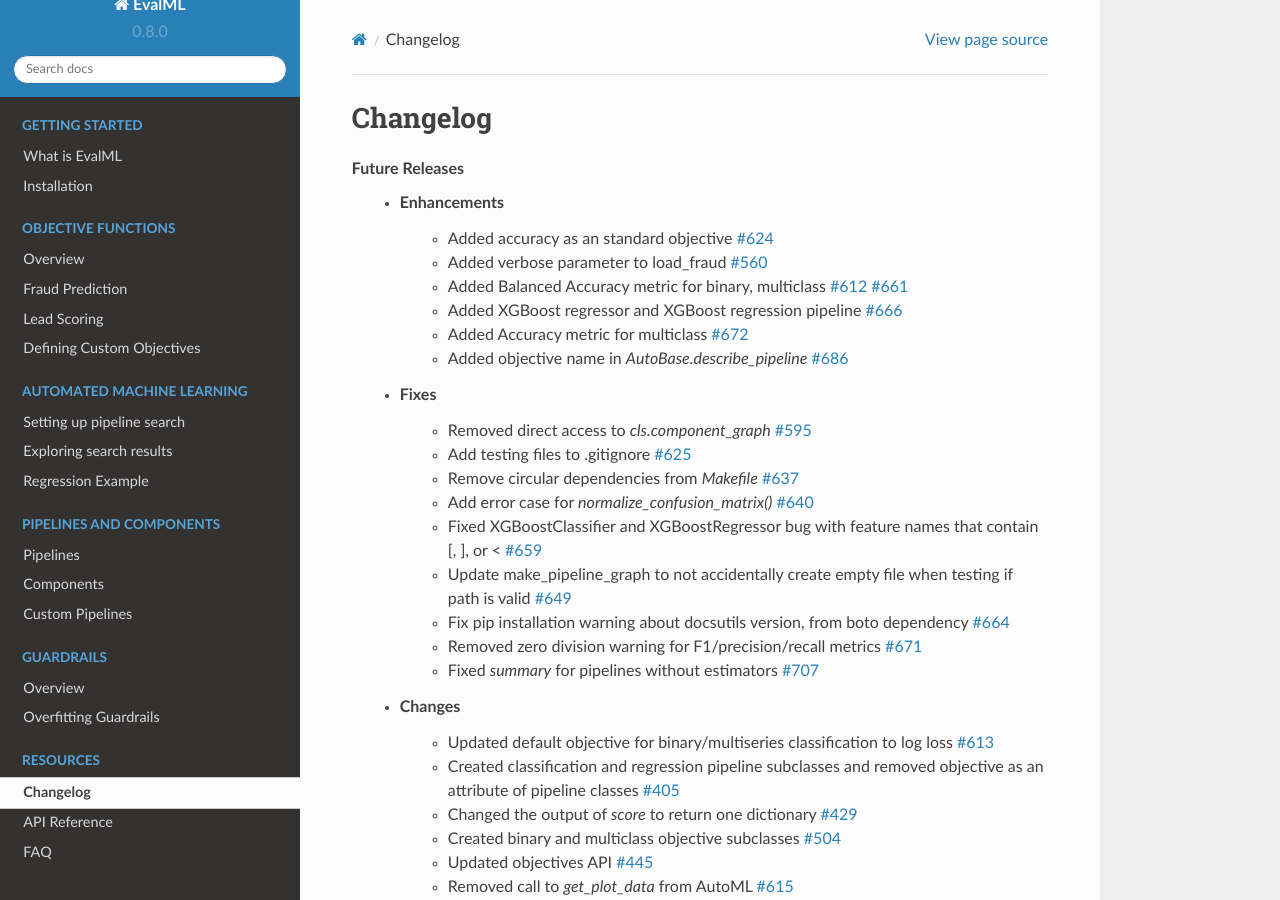
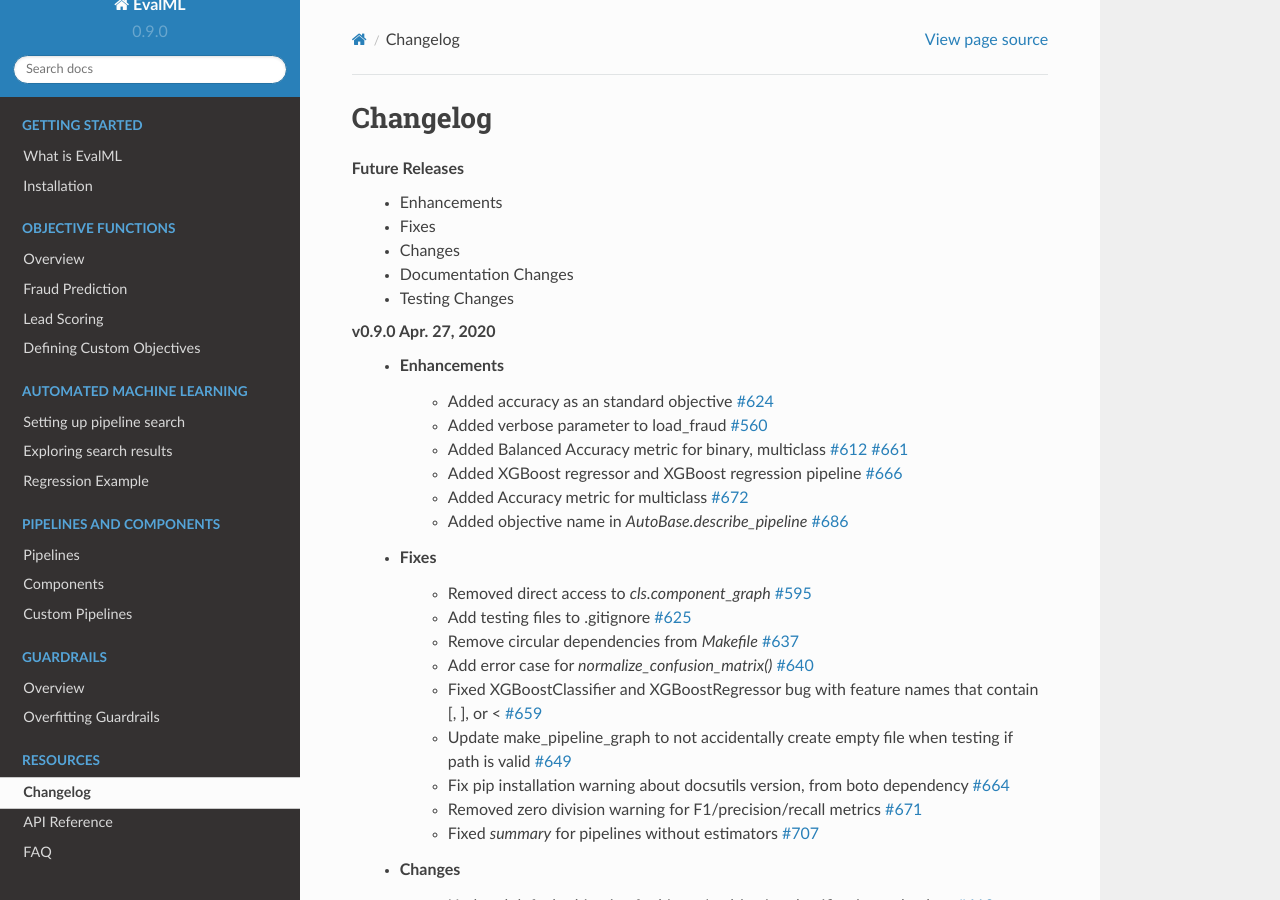
Before and after one commit to alteryx/evalml, a Sphinx documentation site: the page built from docs/source/changelog.rst, in a window 1280 px wide and 900 px high. Built offline with Sphinx 7.4.7 and the Read the Docs theme 2.0.0, drawn with Linux system fonts in a browser that asks for light colours; comment, search, counter and statistics services are not loaded.

Commit message:
Release 0.9.0

```diff
--- a/docs/source/changelog.rst
+++ b/docs/source/changelog.rst
@@ -3,6 +3,14 @@
 Changelog
 ---------
 **Future Releases**
+    * Enhancements
+    * Fixes
+    * Changes
+    * Documentation Changes
+    * Testing Changes
+
+
+**v0.9.0 Apr. 27, 2020**
     * Enhancements
         * Added accuracy as an standard objective :pr:`624`
         * Added verbose parameter to load_fraud :pr:`560`
--- a/evalml/__init__.py
+++ b/evalml/__init__.py
@@ -28,4 +28,4 @@
 warnings.filterwarnings("ignore", category=DeprecationWarning)
 
 
-__version__ = '0.8.0'
+__version__ = '0.9.0'
--- a/setup.py
+++ b/setup.py
@@ -2,7 +2,7 @@
 
 setup(
     name='evalml',
-    version='0.8.0',
+    version='0.9.0',
     author='Feature Labs, Inc.',
     author_email='support@featurelabs.com',
     url='http://www.featurelabs.com/',
```
